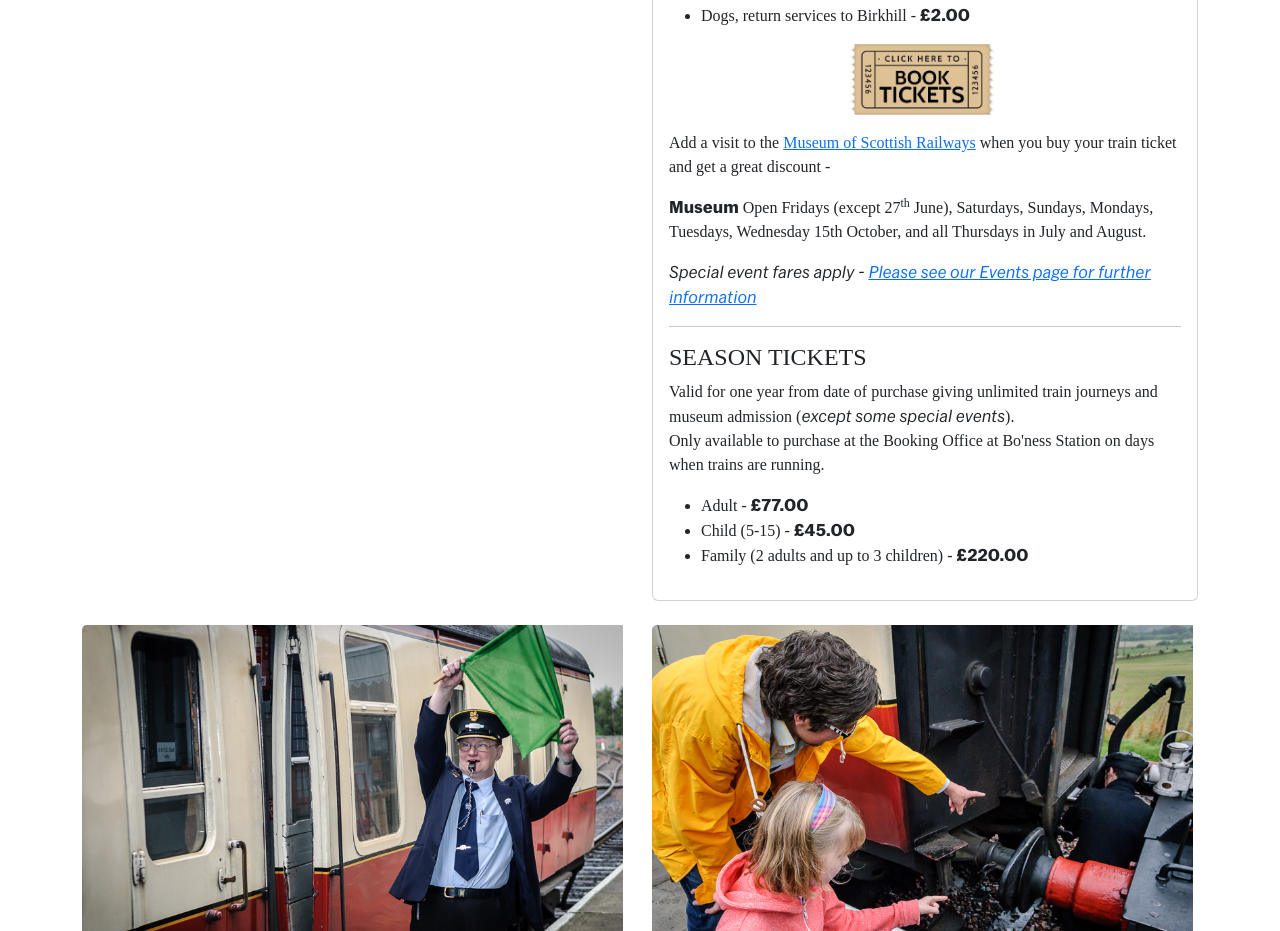
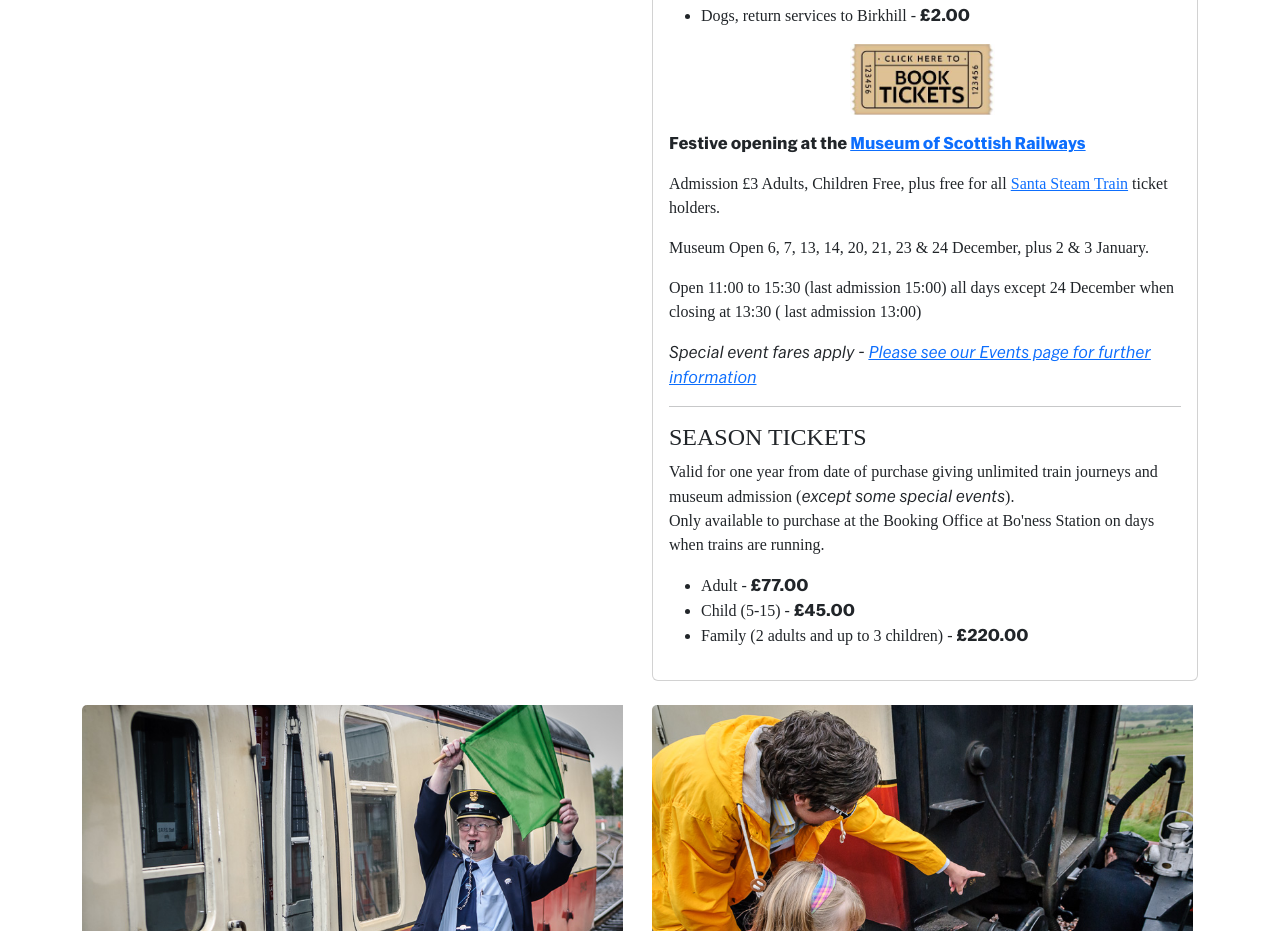
Before and after one commit to thepurpleblob/bk3, a Vue app: page /plan in a window 1280 px wide. Shown: the part 1020-1951 px from the top of the page. Built offline with nearby package versions, Linux system fonts and the light colour scheme; no server answers; a web font is replaced by a local one; what v-calendar would draw is missing.

Commit message:
adding museum christmas opening

```diff
--- a/src/components/FaresBlock.vue
+++ b/src/components/FaresBlock.vue
@@ -47,6 +47,7 @@
                 </ul>
                 -->
 
+                <!--
                 <p>
                     Add a visit to the <router-link to="page/museum">Museum of Scottish Railways</router-link> when you buy your
                     train ticket and get a great discount -
@@ -56,6 +57,15 @@
                     <b>Museum</b> Open Fridays (except 27<sup>th</sup> June), Saturdays, Sundays, Mondays, Tuesdays, Wednesday 15th October, and
                     all Thursdays in July and August.
                 </p>
+                -->
+
+                <p><b>Festive opening at the <router-link to="page/museum">Museum of Scottish Railways</router-link></b></p>
+
+                <p>Admission £3 Adults, Children Free, plus free for all <router-link to="page/santasteamtrains">Santa Steam Train</router-link> ticket holders.</p>
+
+                <p>Museum Open 6, 7, 13, 14, 20, 21, 23 & 24 December, plus 2 & 3 January.</p>
+
+                <p>Open 11:00 to 15:30 (last admission 15:00) all days except 24 December when closing at 13:30 ( last admission 13:00)</p>
 
                 <!--
                 <ul>
```
Also changed, not shown: 1 other file (tests, documents, lock files or other folders).
